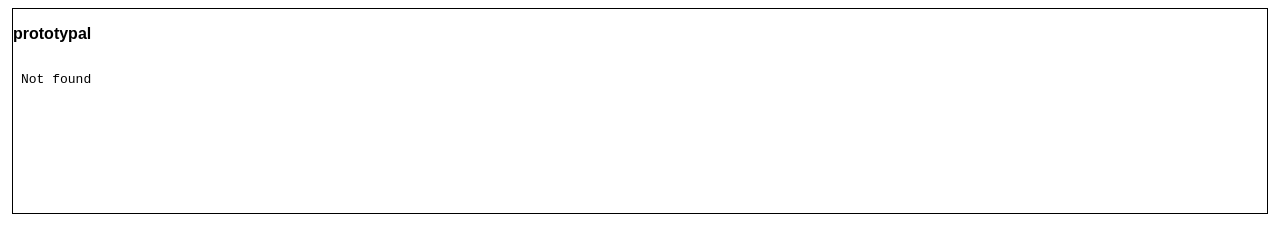
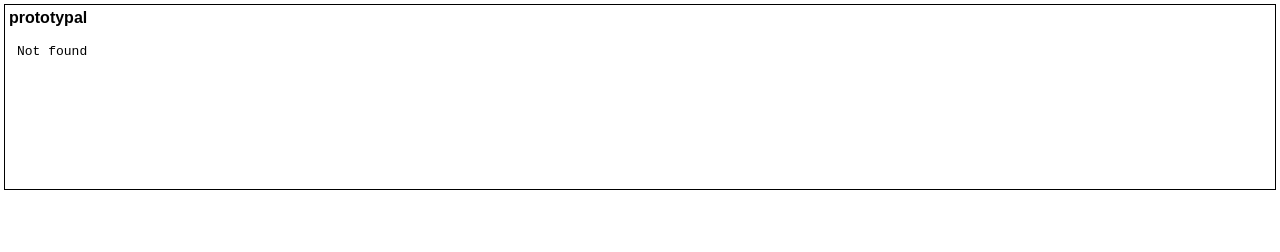
Before and after one commit to WebReflection/webreflection.github.com, a plain HTML site: page index.html in a window 1280 px wide. Drawn offline with Linux system fonts and the light colour scheme.

Commit message:
first test page

```diff
--- a/index.html
+++ b/index.html
@@ -7,17 +7,20 @@
     <style>
     * {
       font-family: sans-serif;
+      margin: 0;
+      padding: 0;
     }
     h3 {
       font-size: 16px;
     }
     iframe {
-      margin: 0;
+      margin: 4px 0 0 0;
       padding: 0;
       border: 0;
     }
     div {
       margin: 4px;
+      padding: 4px;
       border: 1px solid black;
     }
     </style>
```
